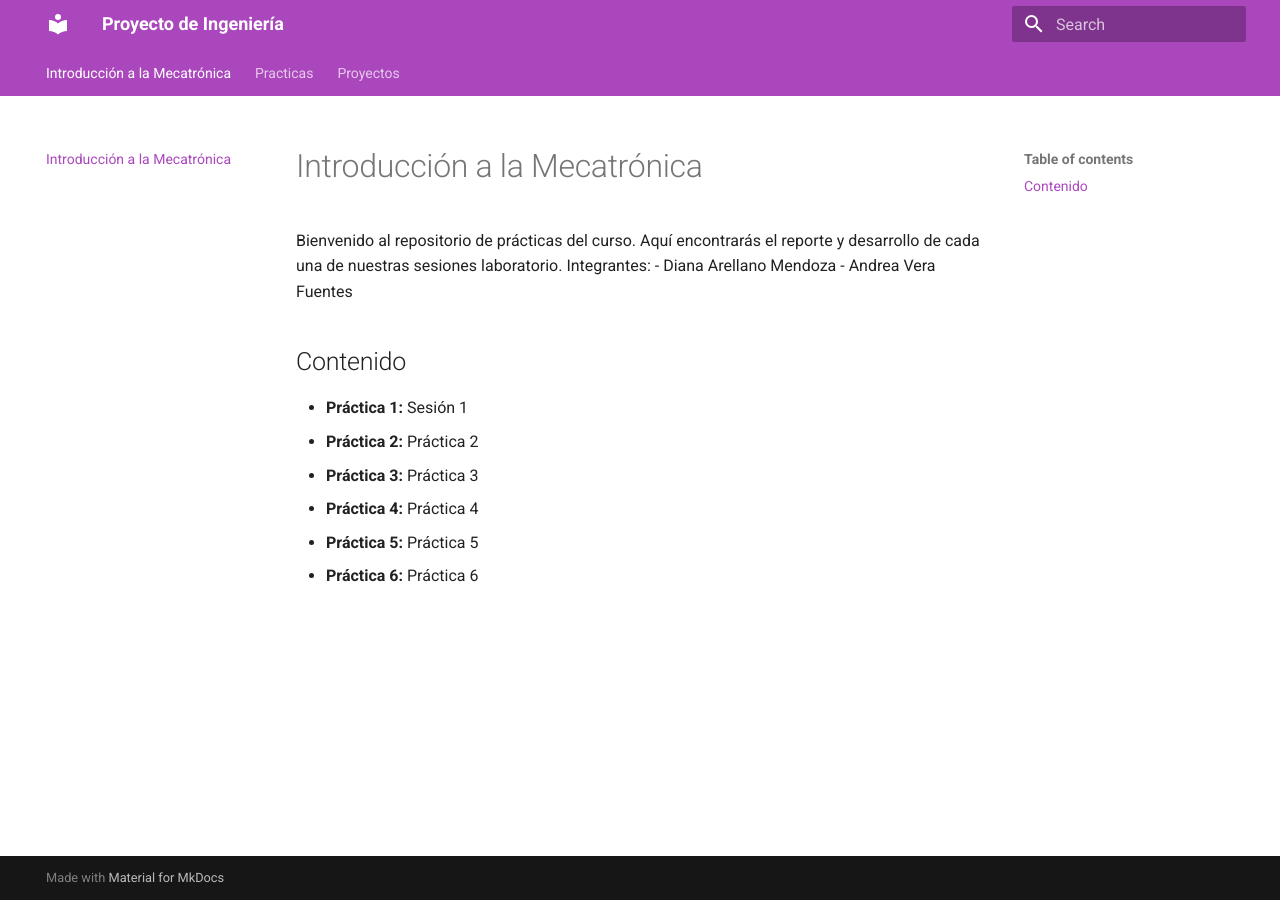
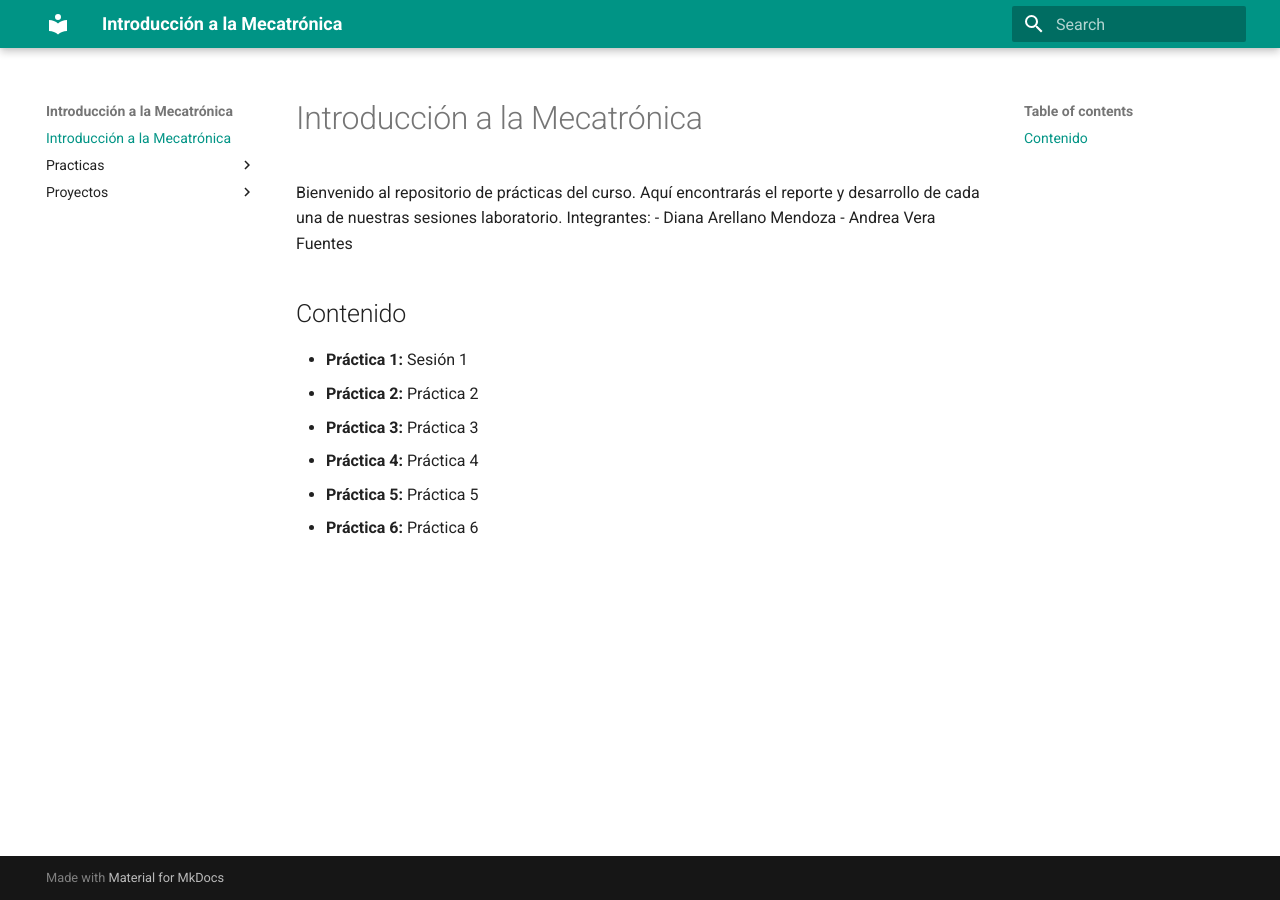
Before and after one commit to 2511-05/Introducci-n-a-la-Mecatr-nica, an MkDocs documentation site: the page built from docs/index.md, in a window 1280 px wide. Built offline with MkDocs 1.6.1 and Material for MkDocs 9.7.7, drawn with Linux system fonts in a browser that asks for light colours.

Commit message:
Restaurado titulo y color original de Introduccion a la Mecatronica

```diff
--- a/mkdocs.yml
+++ b/mkdocs.yml
@@ -1,15 +1,8 @@
-site_name: Proyecto de Ingeniería
-site_url: https://2511-05.github.io/Proyecto_de_Ingenieria/
+site_name: Introducción a la Mecatrónica
+site_url: https://2511-05.github.io/Introducci-n-a-la-Mecatr-nica/
 
 theme:
   name: material
   palette:
-    # Paleta y color primario / acento
-    primary: purple      # Opciones: teal, indigo, blue, deep purple, purple, cyan, green, deep orange, red, pink, blue grey
-    accent: deep purple
-  features:
-    - navigation.tabs
-    - navigation.sections
-    - navigation.top
-    - search.suggest
-    - search.highlight
+    primary: teal
+    accent: teal
```
